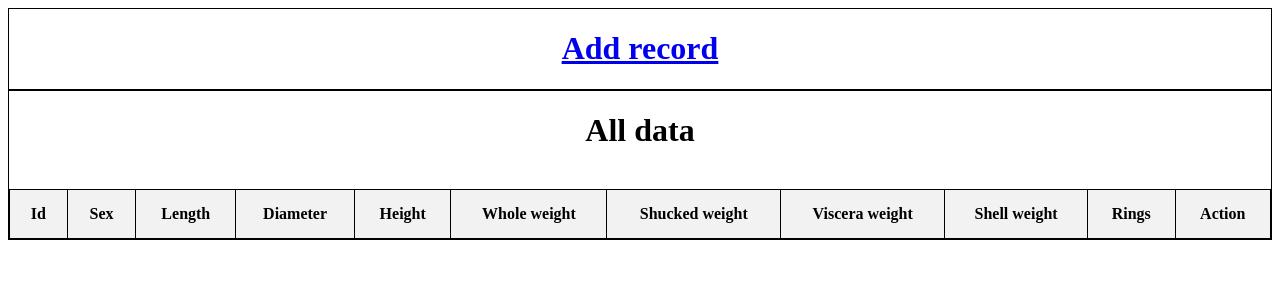
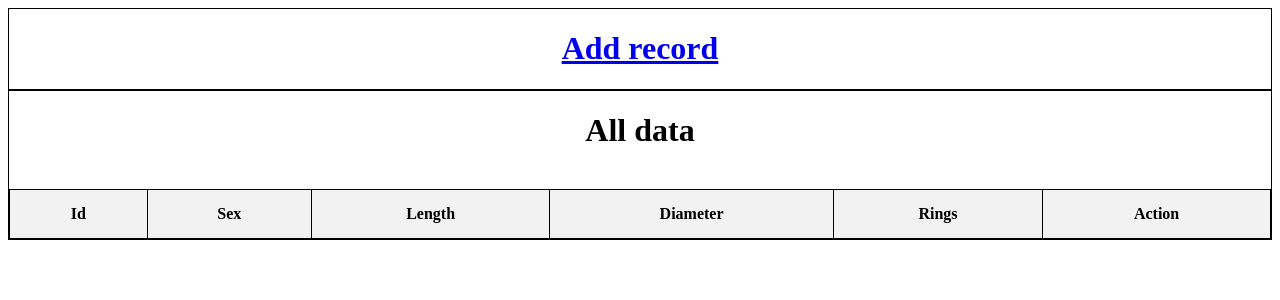
Before and after one commit to Panda1246/programmingInPython, a Flask app: page / in a window 1280 px wide. Shown: the top 300 px of the page. Run offline with Flask 3, Linux system fonts and the light colour scheme; lists and menus that the app fills with data are empty.

Commit message:
First part of task complete

```diff
--- a/app.py
+++ b/app.py
@@ -1,11 +1,10 @@
-from flask import Flask, render_template, request, redirect
+from flask import Flask, render_template, request, redirect,  abort
 from flask_sqlalchemy import SQLAlchemy
 
 app = Flask(__name__)
 app.config['SQLALCHEMY_DATABASE_URI'] = 'sqlite:///snails.db'
 db = SQLAlchemy(app)
-atributes = ['sex', 'length', 'diameter', 'height', 'whole_weight', 'shucked_weight', 'viscera_weight', 'shell_weight',
-             'rings']
+atributes = ['sex', 'length', 'diameter', 'rings']
 
 
 class Abalone(db.Model):
@@ -13,11 +12,6 @@ class Abalone(db.Model):
     sex = db.Column(db.String(1))
     length = db.Column(db.Float)
     diameter = db.Column(db.Float)
-    height = db.Column(db.Float)
-    whole_weight = db.Column(db.Float)
-    shucked_weight = db.Column(db.Float)
-    viscera_weight = db.Column(db.Float)
-    shell_weight = db.Column(db.Float)
     rings = db.Column(db.Integer)
 
 
@@ -36,22 +30,20 @@ def add():
     if request.method == 'POST':
         for i in atributes:  # value veryfication
             if i not in request.form:
-                pass  # return error missing value
+                abort(400)
             value_of_arg = request.form[i]
             if i == 'sex':
                 if value_of_arg not in ['M', 'F', 'I']:
                     pass  # return error wrong value
             elif i == 'rings':
                 if not value_of_arg.isdigit():
-                    pass
+                    abort(400)
             else:
                 try:
                     float(value_of_arg)
                 except ValueError:
-                    pass
-        abalone = Abalone(sex=request.form['sex'], length=request.form['length'], diameter=request.form['diameter'], height=request.form['height'],
-                          whole_weight=request.form['whole_weight'], shucked_weight=request.form['shucked_weight'], viscera_weight=request.form['viscera_weight'],
-                          shell_weight=request.form['shell_weight'], rings=request.form['rings'])
+                    abort(400)
+        abalone = Abalone(sex=request.form['sex'], length=request.form['length'], diameter=request.form['diameter'], rings=request.form['rings'])
         try:
             db.session.add(abalone)
             db.session.commit()
@@ -63,12 +55,21 @@ def add():
 @app.route('/delete/<int:id>')
 def delete(id):
     try:
-        db.session.delete(Abalone.query.get_or_404(id))
+        db.session.delete(Abalone.query.get(id))
         db.session.commit()
         return redirect('/')
     except Exception as e:
-        return f"Database connection failed: {str(e)}"  # return error
+        return abort(404)  # return error
 
+@app.errorhandler(400)
+def bad_request(error):
+    return render_template('400.jinja'), 400
+@app.errorhandler(404)
+def bad_request(error):
+    return render_template('404.jinja'), 404
+@app.errorhandler(500)
+def internal_error(error):
+    return render_template('500.jinja'), 500
 
 if __name__ == '__main__':
     app.run()
--- a/templates/index.jinja
+++ b/templates/index.jinja
@@ -35,11 +35,6 @@
                 <th>Sex</th>
                 <th>Length</th>
                 <th>Diameter</th>
-                <th>Height</th>
-                <th>Whole weight</th>
-                <th>Shucked weight</th>
-                <th>Viscera weight</th>
-                <th>Shell weight</th>
                 <th>Rings</th>
                 <th>Action</th>
             </tr>
@@ -49,11 +44,6 @@
                 <td>{{ row.sex }}</td>
                 <td>{{ row.length }}</td>
                 <td>{{ row.diameter }}</td>
-                <td>{{ row.height }}</td>
-                <td>{{ row.whole_weight }}</td>
-                <td>{{ row.shucked_weight }}</td>
-                <td>{{ row.viscera_weight }}</td>
-                <td>{{ row.shell_weight }}</td>
                 <td>{{ row.rings }}</td>
                 <td><a href="delete/{{ row.id }}">Delete</a></td>
             </tr>
```
Also changed, not shown: templates/400.jinja (added, +23 -0 lines), templates/404.jinja (added, +23 -0 lines), templates/500.jinja (added, +23 -0 lines), templates/add.jinja (+1 -6 lines), instance/snails.db.
